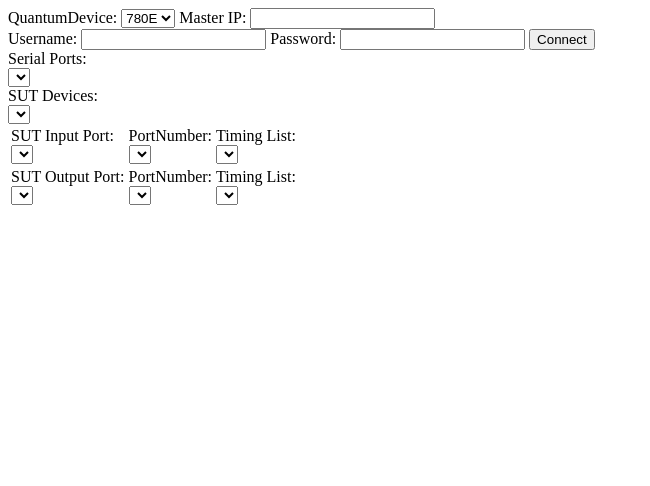
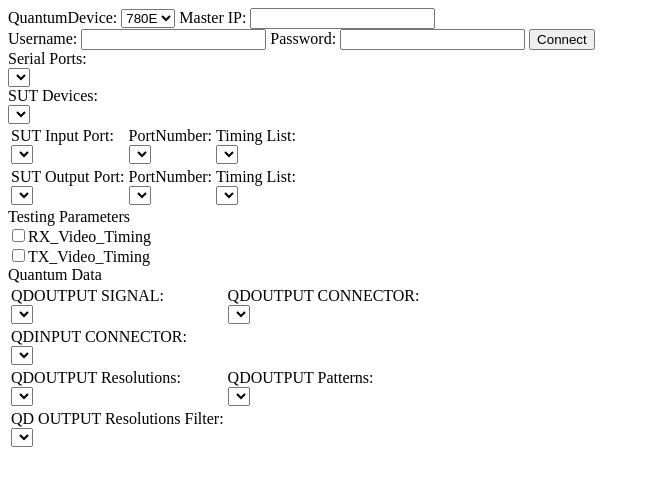
Before and after one commit to simondavier/hm_day, a Django app: page /showtest/ in a window 1280 px wide. Shown: the top 486 px of the page, without its empty margins (0-650 px from the left). Run offline with Django 3.2, Linux system fonts and the light colour scheme; lists and menus that the app fills with data are empty.

Commit message:
add update

```diff
--- a/videotool/static/videotoolApp/js/deviceselect.js
+++ b/videotool/static/videotoolApp/js/deviceselect.js
@@ -14,6 +14,19 @@ $(document).ready(function () {
             success: function (ret) {
                 $('#serialselect').empty()
                 $('#serialselect').append("<option value="+ret.comName+">"+ret.comName+"</option>")
+                 $.ajax({    //send another ajax query to show qd device's output signal and connectors
+                //type: 'POST',
+                url: '/qddeviceselect/',
+                //dataType: 'json',
+                //data: {'qdmodel':qdmode},
+                success: function (ret) {
+                    $('#QDOUTPUTSIGNAL').empty()
+                    $.each(ret.qdoutporttype,function(i,value){
+                    $('#QDOUTPUTSIGNAL').append("<option value="+i+">"+value+"</option>")
+                    $('#QDOUTPUTSIGNAL').attr('size',i+1)
+                    })
+                    }
+                })
             }
         })
 
@@ -57,9 +70,20 @@ $(document).ready(function () {
                     $('#porttypeselect_in').append("<option value="+i+">"+value+"</option>")
                     $('#porttypeselect_in').attr('size',i+1)
                 })
+                $.ajax({  //after option items loaded, default is first one and we query input portnumbers right now
+                    type: 'get',
+                    url: '/queryportin/',
+                    data: {'portnamein':$("#porttypeselect_in").find("option:selected").text()},
+                    dataType: 'json',
+                    success: function (ret) {
+                        $('#portnumberselect_in').empty()
+                        $.each(ret.portnumberselect_in, function (i, value) {
+                            $('#portnumberselect_in').append("<option value="+i+">"+value+"</option>")
+                            $('#portnumberselect_in').attr('size',i+1)
+                        })
                     }
                 })
-
+               //because first ajax will cause write cache in file, so we put this ajax to here, after //that ajax successly done
                 $.ajax({
                             type: 'get',
                             url: '/querydeviceout/',
@@ -71,8 +95,25 @@ $(document).ready(function () {
                                     $('#porttypeselect_out').append("<option value="+i+">"+value+"</option>")
                                     $('#porttypeselect_out').attr('size',i+1)
                                 })
+                                $.ajax({//after option items loaded, default is first one and we query out portnumbers right now
+                                    type: 'get',
+                                    url: '/queryportout/',
+                                    data: {'portnameout':$("#porttypeselect_out").find("option:selected").text()},
+                                    dataType: 'json',
+                                    success: function (ret) {
+                                        $('#portnumberselect_out').empty()
+                                        $.each(ret.portnumberselect_out, function (i, value) {
+                                            $('#portnumberselect_out').append("<option value="+i+">"+value+"</option>")
+                                            $('#portnumberselect_out').attr('size',i+1)
+                                        })
                                         }
                                     })
+                            }
+                        })
+            }
+        })
+
+
 })
 
     $('#porttypeselect_in').click(function () {
@@ -97,7 +138,7 @@ $(document).ready(function () {
         $.ajax({
             type: 'get',
             url: '/queryportout/',
-            data: {'portnameout':$("#porttypeselect_out").find("option:selected").text(),'devicename':$("#deviceselect").find("option:selected").text()},
+            data: {'portnameout':$("#porttypeselect_out").find("option:selected").text()},
             dataType: 'json',
             success: function (ret) {
                 $('#portnumberselect_out').empty()
--- a/videotool/templates/videotoolApp/test.html
+++ b/videotool/templates/videotoolApp/test.html
@@ -64,7 +64,7 @@
                             </select>
                         </td>
                         <td>
-                            <span>PortNumber:</span><br/>
+                            <span>PortNumber:      </span><br/>
                             <select name="portnumberselect_out" id="portnumberselect_out" size="1">
                         </td>
                         <td>
@@ -74,6 +74,60 @@
                     </tr>
                 </table>
             </div>
+            <div>Testing Parameters
+                <br>
+                <form>
+                <input type="checkbox" id = 'RX_Video_Timing'>RX_Video_Timing <br>
+                <input type="checkbox" id = 'TX Video Timing'>TX_Video_Timing <br>
+                </form>
+            </div>
+            <div>Quantum Data
+            <table>
+
+                <tr>
+                        <td>
+                            <span>QDOUTPUT SIGNAL:</span><br/>
+                            <select name="QDOUTPUTSIGNAL" id="QDOUTPUTSIGNAL" size="1">
+
+                        </td>
+                        <td>
+                            <span>QDOUTPUT CONNECTOR:</span><br/>
+                            <select name="QDOUTPUTCONNECTOR" id="QDOUTPUTCONNECTOR" size="1">
+                        </td>
+
+                </tr>
+                <tr>
+                        <td>
+                            <span>QDINPUT CONNECTOR:</span><br/>
+                            <select name="QDOUTPUTSIGNAL" id="QDOUTPUTSIGNAL" size="1">
+
+                        </td>
+
+
+                </tr>
+                 <tr>
+                        <td>
+                            <span>QDOUTPUT Resolutions:</span><br/>
+                            <select name="QDOUTPUTSIGNAL" id="QDOUTPUTSIGNAL" size="1">
+
+                        </td>
+                        <td>
+                            <span>QDOUTPUT Patterns:</span><br/>
+                            <select name="QDOUTPUTCONNECTOR" id="QDOUTPUTCONNECTOR" size="1">
+                        </td>
+
+                </tr>
+                 <tr>
+                        <td>
+                            <span>QD OUTPUT Resolutions Filter:</span><br/>
+                            <select name="QDOUTPUTSIGNAL" id="QDOUTPUTSIGNAL" size="1">
+
+                        </td>
+
+
+                </tr>
+            </table>
+            </div>
         </form>
     </div>
     <script type="text/javascript" src="/static/videotoolApp/js/deviceselect.js"></script>
--- a/videotool/videotool/settings.py
+++ b/videotool/videotool/settings.py
@@ -133,5 +133,6 @@ CACHES = {
     'default': {
         'BACKEND': 'django.core.cache.backends.filebased.FileBasedCache',
         'LOCATION': '/static/django_cache',
+        'TIMEOUT': None,
     }
 }
--- a/videotool/videotoolApp/urls.py
+++ b/videotool/videotoolApp/urls.py
@@ -10,5 +10,5 @@ urlpatterns = [
     url('^querydeviceout/$',views.querydeviceout, name='querydeviceout'),
     url('^queryportin/$',views.queryportin, name='queryportin'),
     url('^queryportout/$',views.queryportout, name='queryportout'),
-
+    url('^qddeviceselect/$',views.qddeviceselect,name='qddeviceselect'),
 ]
--- a/videotool/videotoolApp/views.py
+++ b/videotool/videotoolApp/views.py
@@ -15,15 +15,42 @@ def showtest(request):
 def connection(request):
     if debugmode==0:
         qdmodel = request.POST.get("qdmodel")
+        devices = QuantumDevice.objects.all()
+        for device in devices:
+            if device.qdmodel in qdmodel:
+                qddeviceid = device.id
+                cache.set('qddeviceid',deviceid)
+                break
+            else:
+                continue
+        else:
+            print("no this qddevice in qddatabase")
+            cache.set('qddeviceid',deviceid)
+            return JsonResponse({"comName":None})
         if qdmodel == '780E':
             sc = serial.SerialConnection()
             comName = sc.get_serial_name()
+
         else:
             comName = "None"
         sc.serial_close()
         return JsonResponse({"comName":comName})
     else:
+        cache.set('qddeviceid',1)
         return JsonResponse({"comName":'COM99'})
+
+def qddeviceselect(request):
+    qddeviceid = cache.get('qddeviceid')
+
+    sut2ports = Quantum2QDoutput.objects.filter(quantum_model = qddeviceid)
+    list = []
+    for obj in sut2ports:
+        port = QDoutport.objects.get(pk=obj.qdport_type)
+        list.append(port.qport)
+    data = {'qdoutporttype':list}
+    return JsonResponse(data,safe=False)
+
+
 
 def showdevice(request):
 
@@ -95,12 +122,13 @@ def querydevicein(request):
     for device in devices:
         if device.sModel in devicename:
             deviceid = device.id
-            cache.set('deviceid',deviceid,60*10)
+            cache.set('deviceid',deviceid)
             break
         else:
             continue
     else:
         print("no this device in database")
+        cache.set('deviceid',None)
         return JsonResponse({'porttype':[]},safe=False)
     sut2ports = Sut2Sutinport.objects.filter(ssut = deviceid)
     list = []
@@ -113,10 +141,12 @@ def querydevicein(request):
 def querydeviceout(request):
     #find output porttype according to device name
     #devicename = request.GET.get("devicename")
-    #
-    #time.sleep(2)
+    # this delay is make sure cache is writed done
+    time.sleep(0.5)
     deviceid = cache.get('deviceid')
-
+    print('+++++')
+    print(deviceid)
+    print('+++++')
     if   deviceid:
         pass
     else:
@@ -143,7 +173,7 @@ def queryportin(request):
         pass
     else:
         print('CACHE IS NOT EXIST NOW!')
-        return JsonResponse({'porttype':[]},safe=False)
+        return JsonResponse({'portnumberselect_in':[]},safe=False)
     table_name = AMX_SUT.objects.get(pk=deviceid).sutinport2device
     port = Sutport.objects.get(sport=portnamein)
     print('sdfsdf'+str(port.id))
@@ -166,11 +196,14 @@ def queryportout(request):
     portnameout = request.GET.get("portnameout")
 
     deviceid = cache.get('deviceid')
+    print('wwwww')
+    print(deviceid)
+    print('vvvvvv')
     if   deviceid:
         pass
     else:
         print('queryportout'+'deviceid cache is not got')
-        return JsonResponse({'porttype':[]},safe=False)
+        return JsonResponse({'portnumberselect_out':[]},safe=False)
     table_name = AMX_SUT.objects.get(pk=deviceid).sutoutput2device
     port = Sutport.objects.get(sport=portnameout)
     print(port.id)
```
Lines whose indentation alone changed are shown as unchanged.
